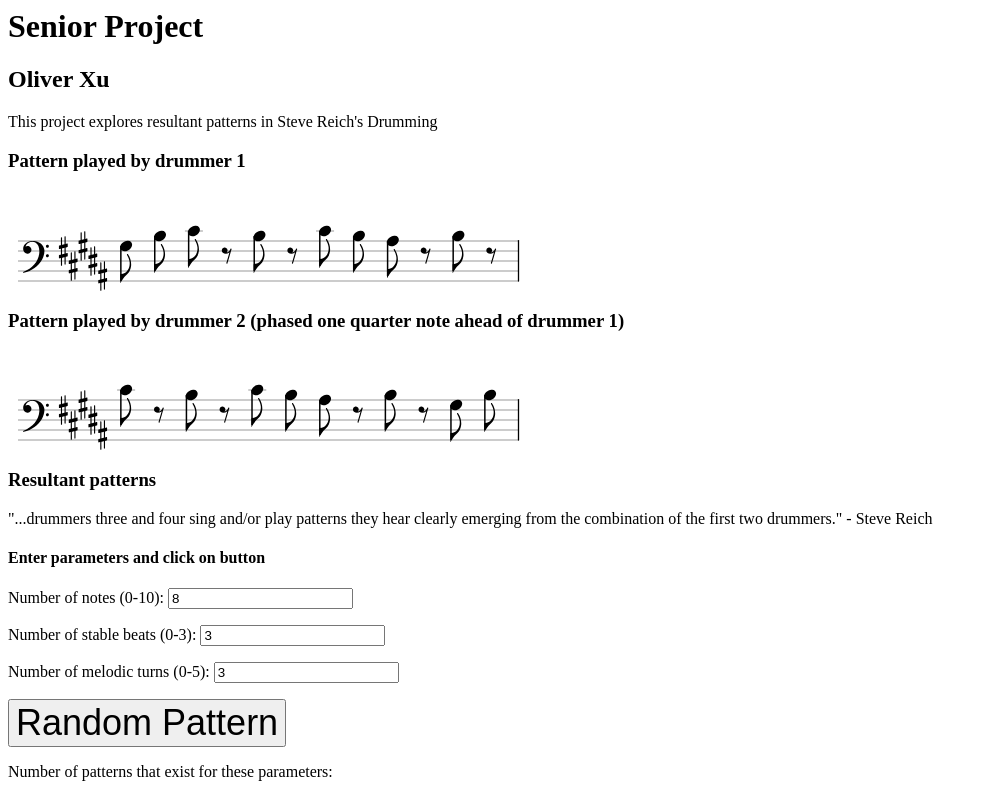
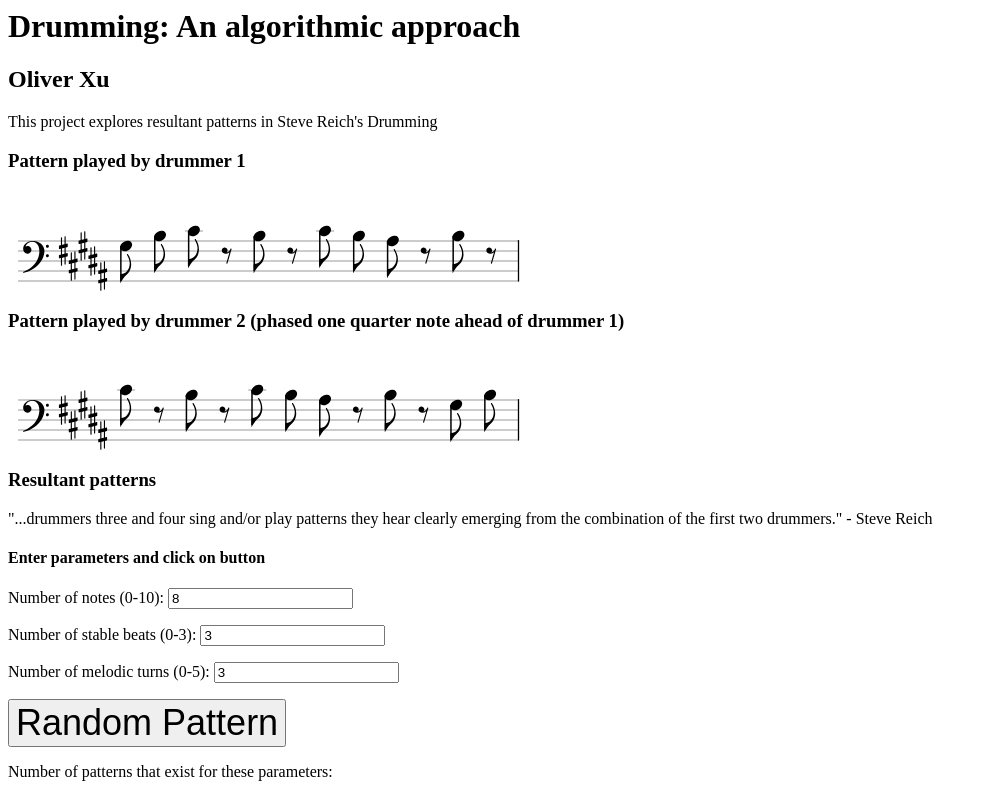
Before and after one commit to oliverxu07/drumming, a plain HTML site: page index.html in a window 1280 px wide. Shown: the whole page, without its empty margins (0-987 px from the left). Drawn offline with Linux system fonts and the light colour scheme.

Commit message:
change title

```diff
--- a/index.html
+++ b/index.html
@@ -1,6 +1,6 @@
 <html>
 <head>
-	<title> Senior Project </title>
+	<title> Drumming </title>
 	<style>
 		.button {
 			font-size: 36px;
@@ -9,7 +9,7 @@
 </head>
 <body>
 
-<h1>Senior Project</h1>
+<h1>Drumming: An algorithmic approach</h1>
 <h2>Oliver Xu</h2>
 <p>This project explores resultant patterns in Steve Reich's Drumming</p>
 
@@ -262,6 +262,7 @@
  		}
  	}
 
+ 	// given a div elementId and a pattern, will draw a stave with pattern
  	function drawParts(elementId, pattern) {
  		var vf = new Vex.Flow.Factory({renderer: {
 								     elementId: elementId,
```
